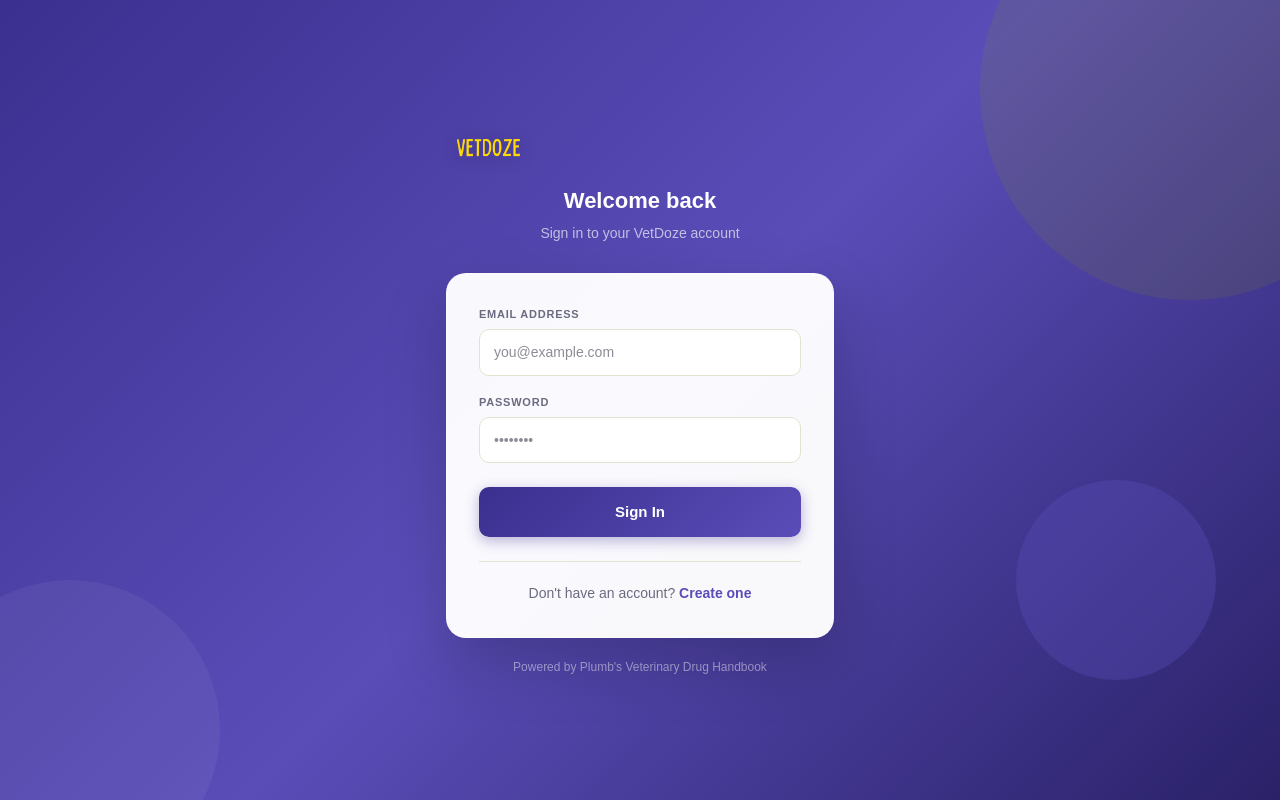
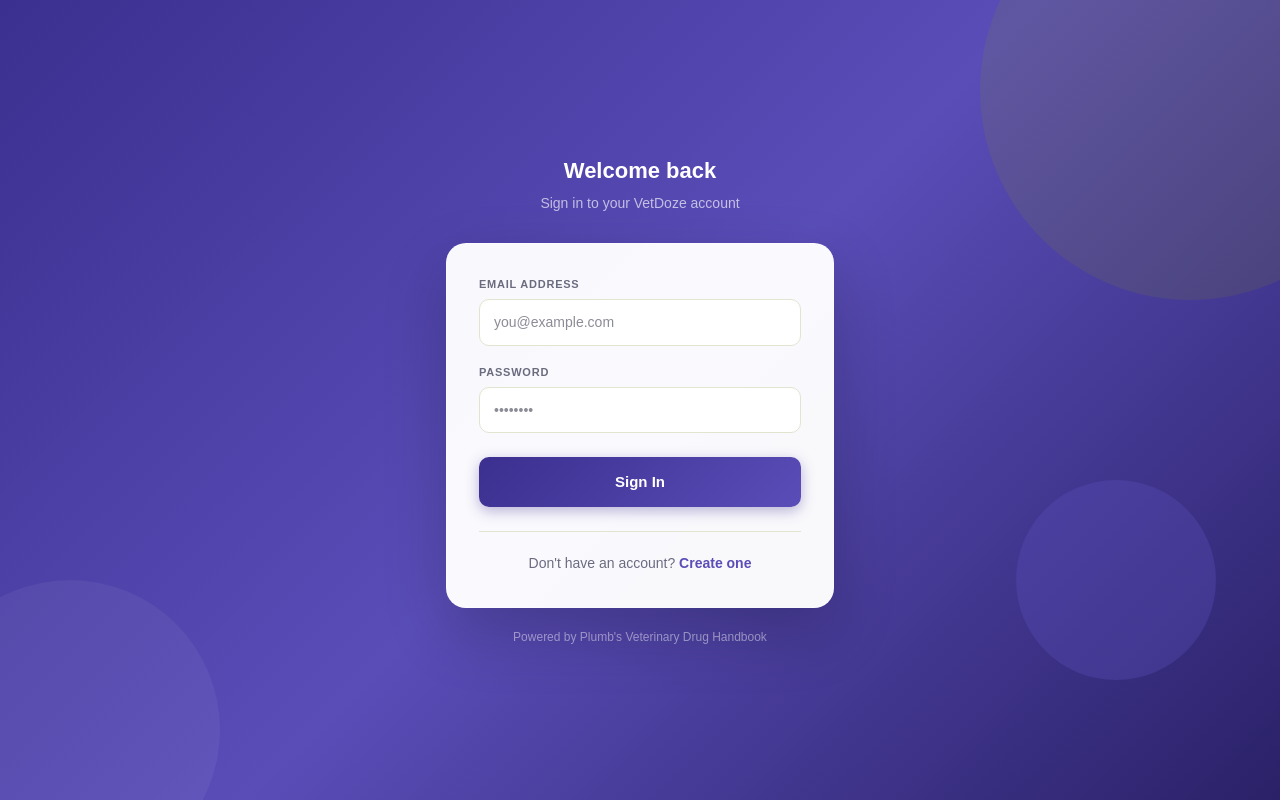
Before and after one commit to MenguezEV/vetdoze, a React (Vite) app in the folder client/: page /login in a window 1280 px wide. Built offline with nearby package versions, Linux system fonts and the light colour scheme.

Commit message:
update logo placement

```diff
--- a/client/src/pages/Login.jsx
+++ b/client/src/pages/Login.jsx
@@ -61,21 +61,6 @@
 
         {/* VetDoze logo — text wordmark */}
         <div style={{ textAlign: 'center', marginBottom: '28px' }}>
-          <img
-            src="/logo-text.png"
-            alt="VETDOZE"
-            style={{
-              height: '48px',
-              width: 'auto',
-              objectFit: 'contain',
-              marginBottom: '12px',
-              filter: 'drop-shadow(0 2px 8px rgba(0,0,0,0.2))',
-            }}
-            onError={e => {
-              e.target.style.display = 'none';
-              e.target.nextSibling.style.display = 'block';
-            }}
-          />
           {/* Fallback text */}
           <span style={{
             display: 'none',
--- a/client/src/pages/Register.jsx
+++ b/client/src/pages/Register.jsx
@@ -66,16 +66,6 @@
 
         {/* Logo */}
         <div style={{ textAlign: 'center', marginBottom: '24px' }}>
-          <img
-            src="/logo-text.png"
-            alt="VETDOZE"
-            style={{
-              height: '48px', width: 'auto', objectFit: 'contain',
-              marginBottom: '12px',
-              filter: 'drop-shadow(0 2px 8px rgba(0,0,0,0.2))',
-            }}
-            onError={e => { e.target.style.display = 'none'; e.target.nextSibling.style.display = 'block'; }}
-          />
           <span style={{
             display: 'none', fontSize: '28px', fontWeight: '900', color: '#F5C300',
             fontFamily: "'Plus Jakarta Sans', sans-serif", letterSpacing: '0.04em',
```
